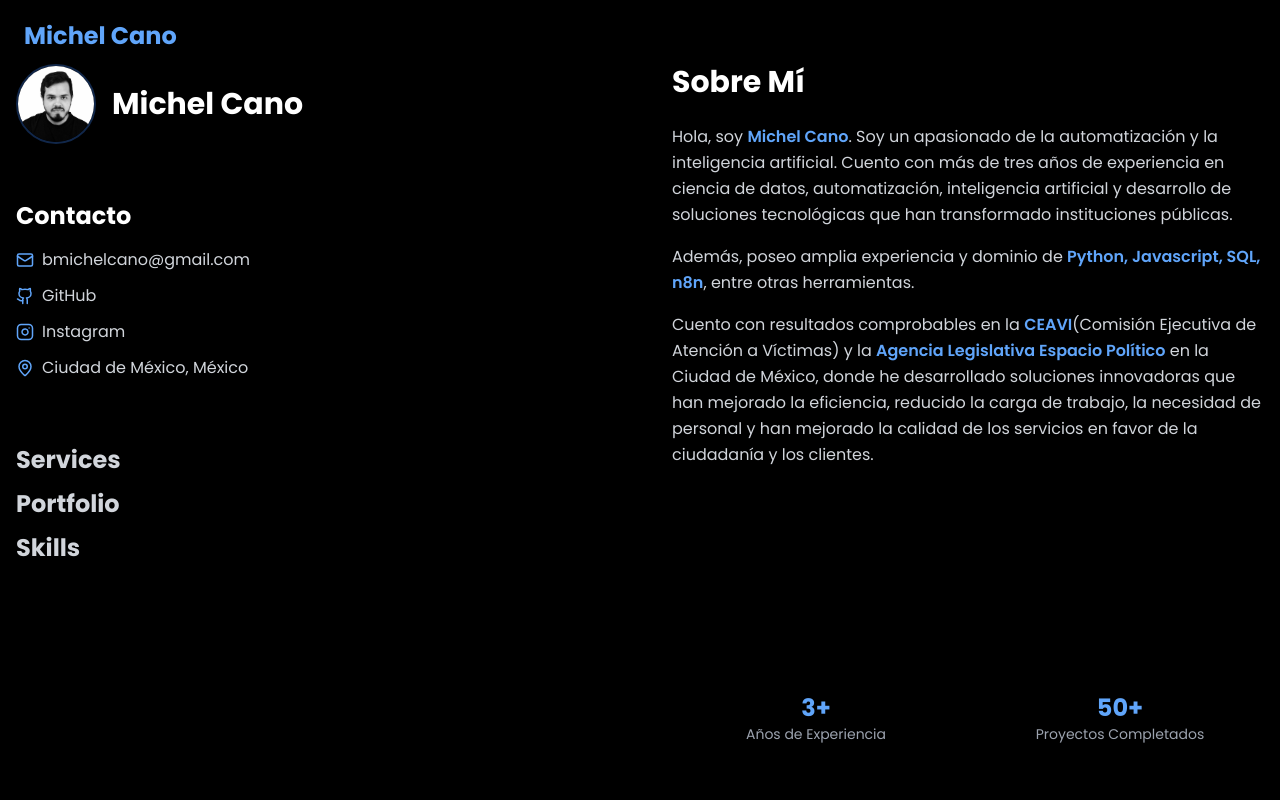
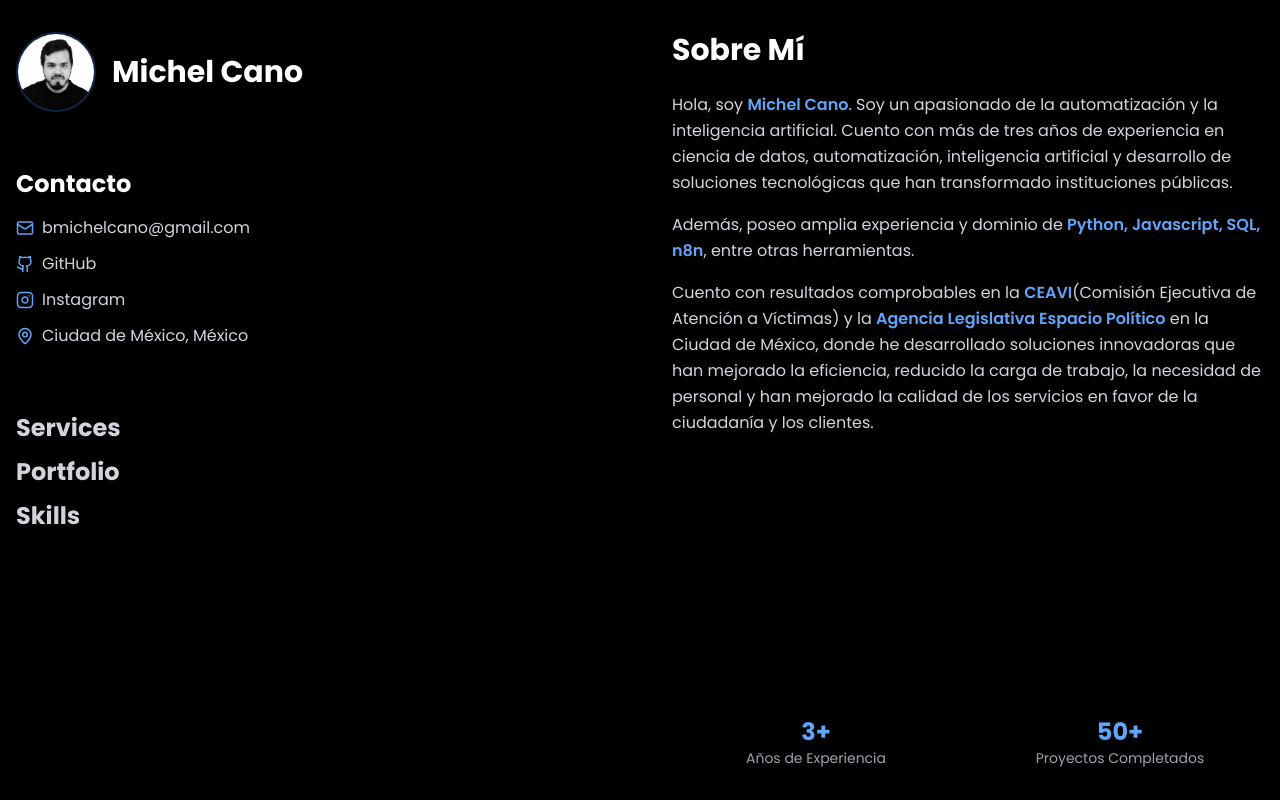
Before and after one commit to lehcimhdz/sitio_web_personal, a Next.js app: page / in a window 1280 px wide. Built offline with nearby package versions, Linux system fonts and the light colour scheme.

Commit message:
cambios en columnas

```diff
--- a/src/app/globals.css
+++ b/src/app/globals.css
@@ -17,8 +17,8 @@
 
 html,
 body {
-  max-width: 100vw;
-  overflow-x: hidden;
+  width: 100%;
+  height: 100%;
   font-family: var(--font-poppins);
   background: var(--background);
   color: var(--foreground);
@@ -32,6 +32,25 @@ body {
 a {
   color: inherit;
   text-decoration: none;
+}
+
+/* Estilos para scrollbar */
+.scrollbar-thin::-webkit-scrollbar {
+  width: 4px;
+}
+
+.scrollbar-thin::-webkit-scrollbar-track {
+  background: rgba(255, 255, 255, 0.05);
+  border-radius: 10px;
+}
+
+.scrollbar-thin::-webkit-scrollbar-thumb {
+  background: rgba(59, 130, 246, 0.5);
+  border-radius: 10px;
+}
+
+.scrollbar-thin::-webkit-scrollbar-thumb:hover {
+  background: rgba(59, 130, 246, 0.7);
 }
 
 /* Estilos personalizados para el sitio */
--- a/src/app/layout.tsx
+++ b/src/app/layout.tsx
@@ -34,7 +34,7 @@ export default function RootLayout({
 }>) {
   return (
     <html lang="es" className="scroll-smooth">
-      <body className={`${poppins.variable} ${inter.variable} font-poppins antialiased bg-black text-white`}>
+      <body className={`${poppins.variable} ${inter.variable} font-poppins antialiased bg-black text-white m-0 p-0`}>
         {children}
       </body>
     </html>
--- a/src/app/page.tsx
+++ b/src/app/page.tsx
@@ -1,4 +1,3 @@
-import Navbar from '@/components/Navbar';
 import ParticlesBackground from '@/components/ParticlesBackground';
 import SinglePageLayout from '@/components/SinglePageLayout';
 
@@ -6,10 +5,7 @@ export default function Home() {
   return (
     <>
       <ParticlesBackground />
-      <Navbar />
-      <main className="h-screen">
-        <SinglePageLayout />
-      </main>
+      <SinglePageLayout />
     </>
   );
 }
--- a/src/components/SinglePageLayout.tsx
+++ b/src/components/SinglePageLayout.tsx
@@ -6,13 +6,13 @@ import { Mail, Github, Instagram, MapPin } from 'lucide-react';
 
 const SinglePageLayout = () => {
   return (
-    <div className="min-h-screen flex items-center justify-center bg-black overflow-hidden">
-      <div className="container mx-auto px-4 py-16 relative z-10">
-        <div className="grid grid-cols-1 md:grid-cols-2 gap-8 h-[calc(100vh-120px)]">
+    <div className="h-screen w-screen flex items-center justify-center bg-black">
+      <div className="container mx-auto px-4 h-full flex items-center">
+        <div className="grid grid-cols-1 md:grid-cols-2 gap-8 w-full h-full">
 
           {/* Columna izquierda - Contacto y navegación */}
           <motion.div
-            className="flex flex-col gap-8 overflow-auto pr-4"
+            className="flex flex-col gap-8 overflow-y-auto pr-4 h-full py-8 scrollbar-thin"
             initial={{ opacity: 0, x: -20 }}
             animate={{ opacity: 1, x: 0 }}
             transition={{ duration: 0.8 }}
@@ -112,7 +112,7 @@ const SinglePageLayout = () => {
 
           {/* Columna derecha - Sobre mí */}
           <motion.div
-            className="flex flex-col overflow-auto pl-4"
+            className="flex flex-col overflow-y-auto pl-4 h-full py-8 scrollbar-thin"
             initial={{ opacity: 0, x: 20 }}
             animate={{ opacity: 1, x: 0 }}
             transition={{ duration: 0.8, delay: 0.4 }}
```
